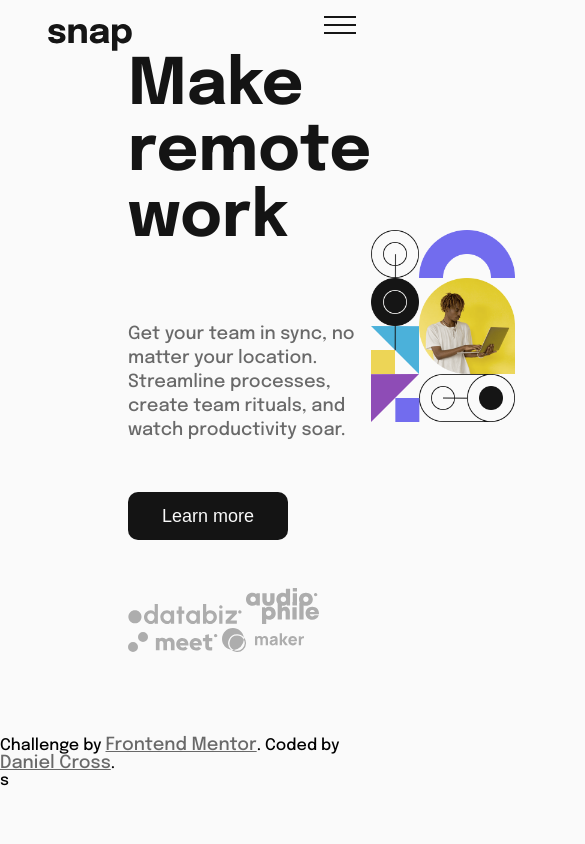
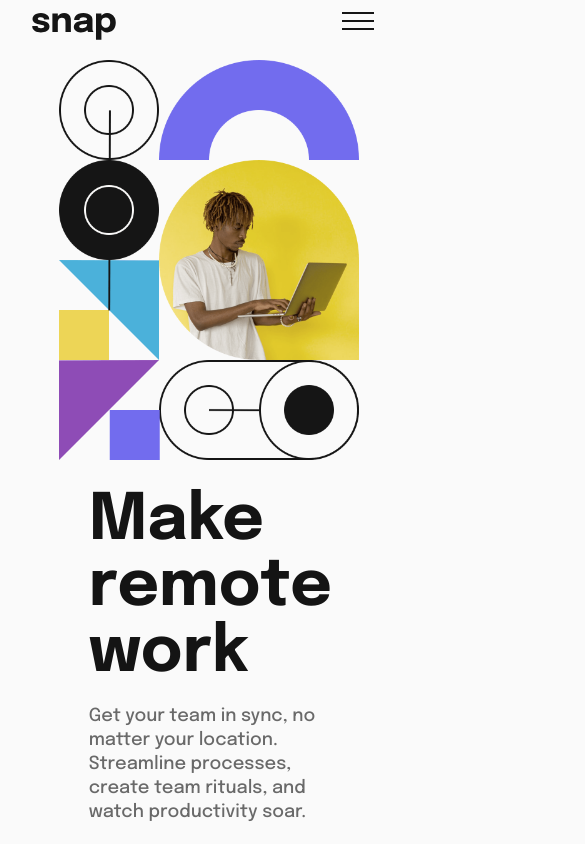
Before and after one commit to DanWinCross/Intro-with-dropdown-nav-main, a plain HTML site: page index.html in a window 390 px wide. Shown: the top 844 px of the page, 585 px wide, since content can reach past the window. Drawn offline with Linux system fonts and the light colour scheme.

Commit message:
add media quesries for mobile design and some hover states

```diff
--- a/style.css
+++ b/style.css
@@ -52,6 +52,10 @@ nav ul li a {
     text-decoration: none;
 }
 
+nav ul li a:hover{
+    color: hsl(0, 0%, 8%);
+}
+
 .features-dropdown, .company-dropdown{
     display: none;
 }
@@ -87,6 +91,26 @@ nav ul li a {
 
 .menu-icon {
     display: none;
+    position: absolute;
+    top: .75rem;
+    right: 1rem;
+}
+
+@media (max-width: 600px) {
+
+
+    .menu-icon{
+        display: flex;
+    }
+
+    nav ul li a{
+        display: none;
+    }
+
+    .registration-link{
+        display: none;
+    }
+
 }
 
 
@@ -96,11 +120,13 @@ nav ul li a {
     display: flex;
     justify-content: space-around;
     align-items: center;
+
 }
 
 .image-hero img {
     max-height: 500px;
     margin-right: 10rem;
+
 }
 
 
@@ -109,6 +135,7 @@ nav ul li a {
     flex-direction: column;
     max-width: 500px;
     margin-left: 8rem;
+
 }
 
 h1 {
@@ -129,40 +156,58 @@ button {
 
 
 
-/* MOBILE DESIGN  */
-
-@media only screen and (max-width: 600px){
-	/*Big smartphones [426px -> 600px]*/
-
-
-    nav{
-        align-content: center;
-        margin-bottom: 0;
-        position: fixed;
-        width: 85%;
-        top: 0;
+@media (max-width: 600px){
+    body{
+        max-width: 600px;
     }
 
-    nav ul li a {
-        display: none;
+    .hero{
+        flex-direction: column-reverse;
+        max-width: 600px;
+        align-content: center;
+        justify-content: center;
+        top: 2.5rem;
     }
 
-    .logo {
-        margin-left: 1rem;
-        margin-top: 1rem;
-    }
-
-    .registration-link{
-        display: none;
-    }
-
-    .menu-icon{
-        display: inline-block;
-        margin-top: 1rem;
+    .image-hero{
+        justify-content: center;
+        align-items: center;
     }
 
     .image-hero img{
-        width: 90%;
+        max-width: 90%;
+        max-height: 400px;
+        margin-left: 15%;
     }
 
+    .text-hero{
+        max-width: 100%;
+        margin-right: 25%;
+        align-items: center;
+    }
+
+    h1{
+        margin-top: 1.5rem;
+        margin-bottom: 0px;
+    }
+
+    footer {
+        display: block;
+        width: 100%;
+    }
+
+    footer img {
+        max-height: .875rem;
+    }
+
+    .attribution{
+        display: block;
+        width: 100%;
+        margin: 2rem;
+        font-size: .75rem;
+    }
+
+    .attribution a {
+        font-size: .75rem;
+    }
 }
```
